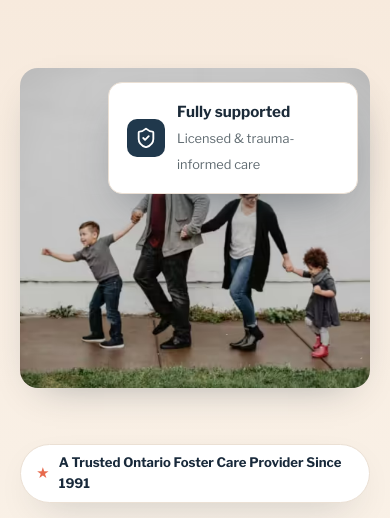
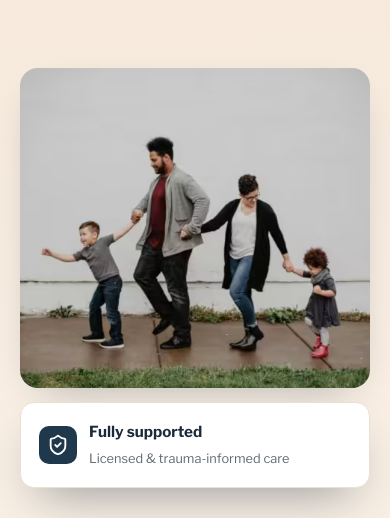
Before and after one commit to nosliwsirhc/annies_havens, an Astro site in the folder web/: page / in a window 390 px wide. Shown: the part 121-639 px from the top of the page. Built offline with nearby package versions, Linux system fonts and the light colour scheme; Astro itself is replaced by a stand-in of ours.

Commit message:
Hero badge: widen so 'trauma-informed' stays on one line; on mobile place it below the photo instead of over faces
Co-Authored-By: Claude Opus 4.8 (1M context) <noreply@anthropic.com>

```diff
--- a/web/src/styles/global.css
+++ b/web/src/styles/global.css
@@ -178,12 +178,12 @@ img { display: block; max-width: 100%; }
 .verify {
   position: absolute; right: -24px; top: -30px; background: #fff; border-radius: 14px; padding: 16px 18px;
   box-shadow: 0 22px 50px -20px rgba(27, 42, 56, 0.5); border: 1px solid var(--line);
-  display: flex; gap: 12px; align-items: center; max-width: 250px;
+  display: flex; gap: 12px; align-items: center; max-width: 320px;
 }
 .verify .chk { width: 38px; height: 38px; border-radius: 10px; background: var(--slate); display: flex; align-items: center; justify-content: center; flex: none; }
 .verify .chk svg { color: #fff; width: 22px; height: 22px; }
 .verify b { font-size: 0.95rem; }
-.verify span { font-size: 0.8rem; color: var(--muted); }
+.verify span { font-size: 0.8rem; color: var(--muted); white-space: nowrap; }
 
 /* ---------- credibility strip ---------- */
 .strip { background: var(--paper); border-top: 1px solid var(--line); border-bottom: 1px solid var(--line); }
@@ -325,7 +325,8 @@ form.contact .sub { color: var(--muted); font-size: 0.95rem; margin-bottom: 22px
   .tnode::before { display: none; }
   .hero-media { order: -1; }
   .hero-media img { height: 320px; }
-  .verify { right: 12px; top: 14px; }
+  /* don't float the badge over faces on mobile — sit it below the photo */
+  .verify { position: static; max-width: none; margin-top: 14px; }
   .topbar .links { display: none; }
 }
 @media (max-width: 560px) {
```
